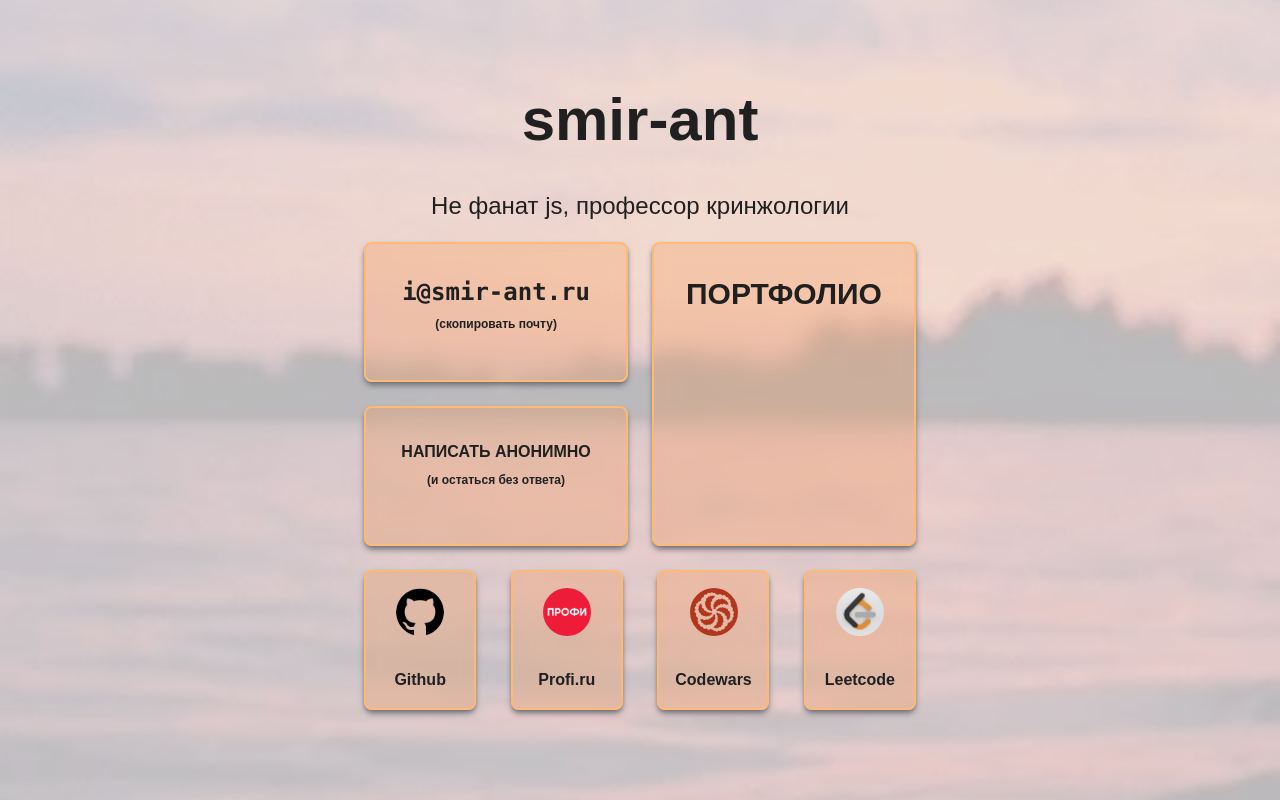
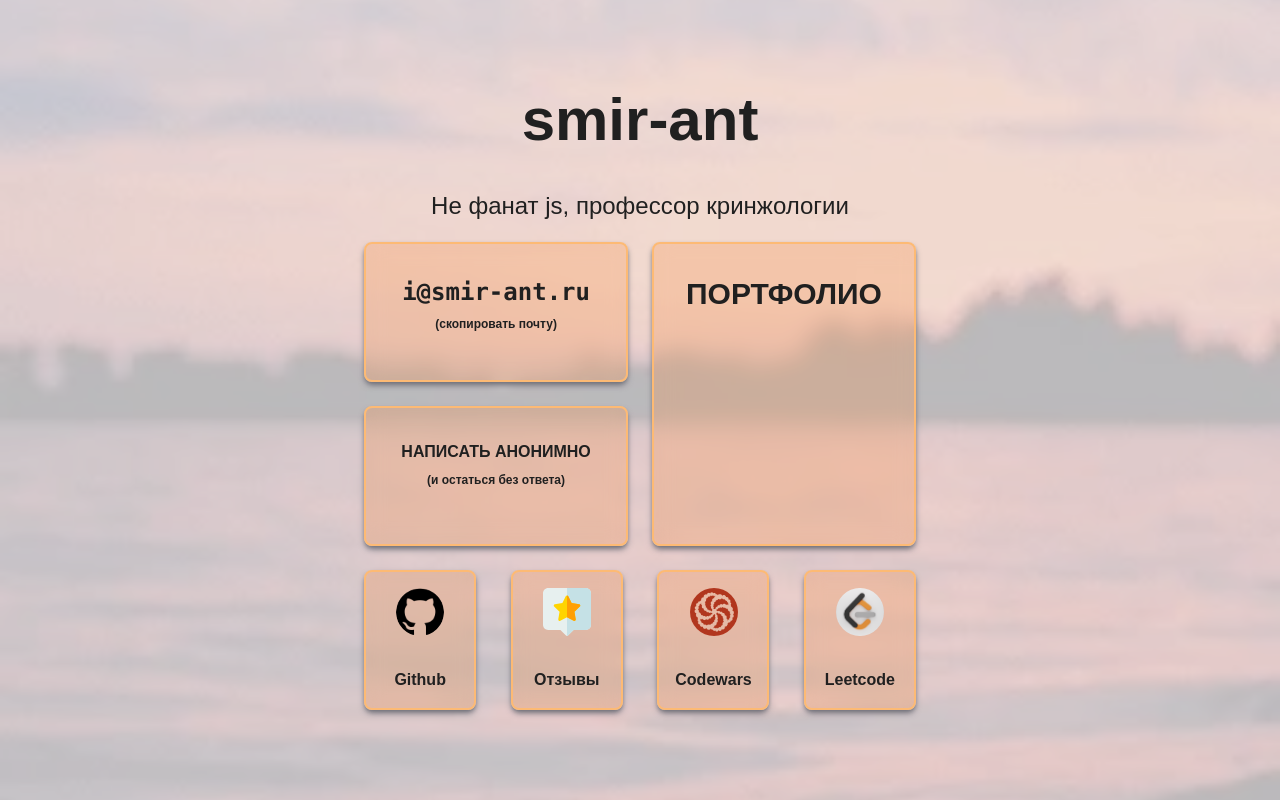
Before and after one commit to smir-ant/smir-ant.github.io, a plain HTML site: page index.html in a window 1280 px wide. Drawn offline with Linux system fonts and the light colour scheme.

Commit message:
normal reviews system instead

```diff
--- a/index.html
+++ b/index.html
@@ -27,7 +27,7 @@
             <a href="questions.html">НАПИСАТЬ АНОНИМНО<br><sub>(и остаться без ответа)</sub></a>
             <div class="links flex col-span-2 justify-between justify-items-center align-middle">
                 <a href="https://github.com/smir-ant"><img src="assets/links/github.png"><br>Github</a>
-                <a href="https://profi.ru/profile/SmirnovAV628"><img src="assets/links/profi.png"><br>Profi.ru</a>
+                <a href="https://github.com/smir-ant/reviews/issues"><img src="assets/links/reviews.svg" style="border-radius: 0;"><br>Отзывы</a>
                 <a href="https://www.codewars.com/users/smir-ant"><img src="assets/links/codewars.png"><br>Codewars</a>
                 <a href="https://leetcode.com/u/smir-ant/"><img src="assets/links/leetcode.png"><br>Leetcode</a>
             </div>
```
Also changed, not shown: assets/links/reviews.svg (added).
